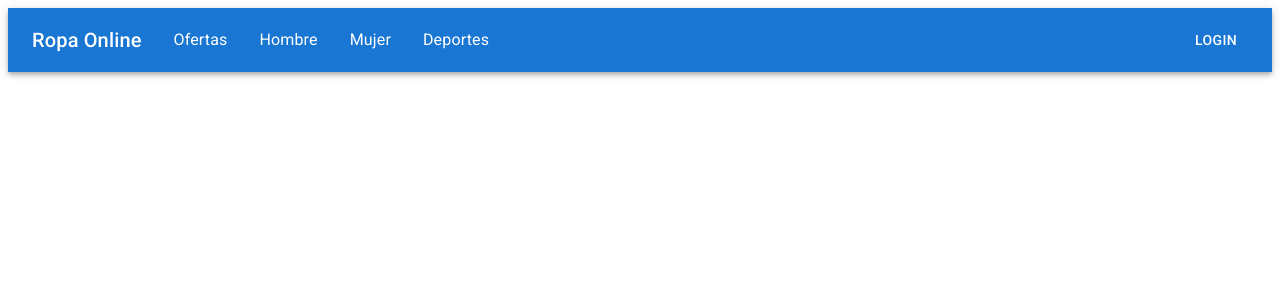
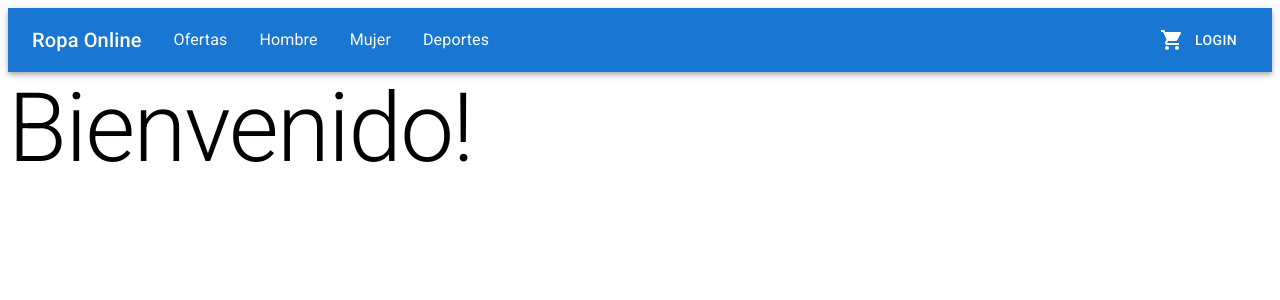
Before and after one commit to seugenio2022/comision_25470_app, a React (Create React App) app: page / in a window 1280 px wide. Shown: the top 300 px of the page. Built offline with nearby package versions, Linux system fonts and the light colour scheme.

Commit message:
Desafio 3 Clase 4

```diff
--- a/src/App.js
+++ b/src/App.js
@@ -1,5 +1,13 @@
 
 import NavBar from './components/NavBar';
+import ItemListContainer from './components/ItemListContainer';
 export default function App() {
-	return <NavBar />
+	return (
+		<>
+			<NavBar />
+			<ItemListContainer message="Bienvenido!" />
+		</>
+
+
+	)
 }
--- /dev/null
+++ b/src/components/CartWidget.js
@@ -0,0 +1,7 @@
+import ShoppingCartIcon from '@mui/icons-material/ShoppingCart';
+
+export default function CartWidget() {
+	return (
+		<ShoppingCartIcon />
+	)
+}
--- /dev/null
+++ b/src/components/ItemListContainer.js
@@ -0,0 +1,9 @@
+import Typography from '@mui/material/Typography';
+
+export default function ItemListContainer(props) {
+	return (
+		<Typography variant="h1" component="h2">
+			{props.message}
+		</Typography>
+	)
+}
--- a/src/components/NavBar.js
+++ b/src/components/NavBar.js
@@ -7,6 +7,7 @@ import Button from '@mui/material/Button';
 import IconButton from '@mui/material/IconButton';
 import MenuIcon from '@mui/icons-material/Menu';
 import MenuItem from '@mui/material/MenuItem';
+import CartWidget from './CartWidget';
 
 const categories = ['Ofertas', 'Hombre', 'Mujer', 'Deportes'];
 
@@ -19,12 +20,15 @@ export default function NavBar() {
 						Ropa Online
 					</Typography>
 					<Box sx={{ flexGrow: 1, display: { xs: 'none', md: 'flex' } }}>
+
 						{categories.map((cat) => (
 							<MenuItem key={cat}>
 								<Typography textAlign="center">{cat}</Typography>
 							</MenuItem>
 						))}
+
 					</Box >
+					<CartWidget />
 					<Button color="inherit">Login</Button>
 				</Toolbar>
 			</AppBar>
```
